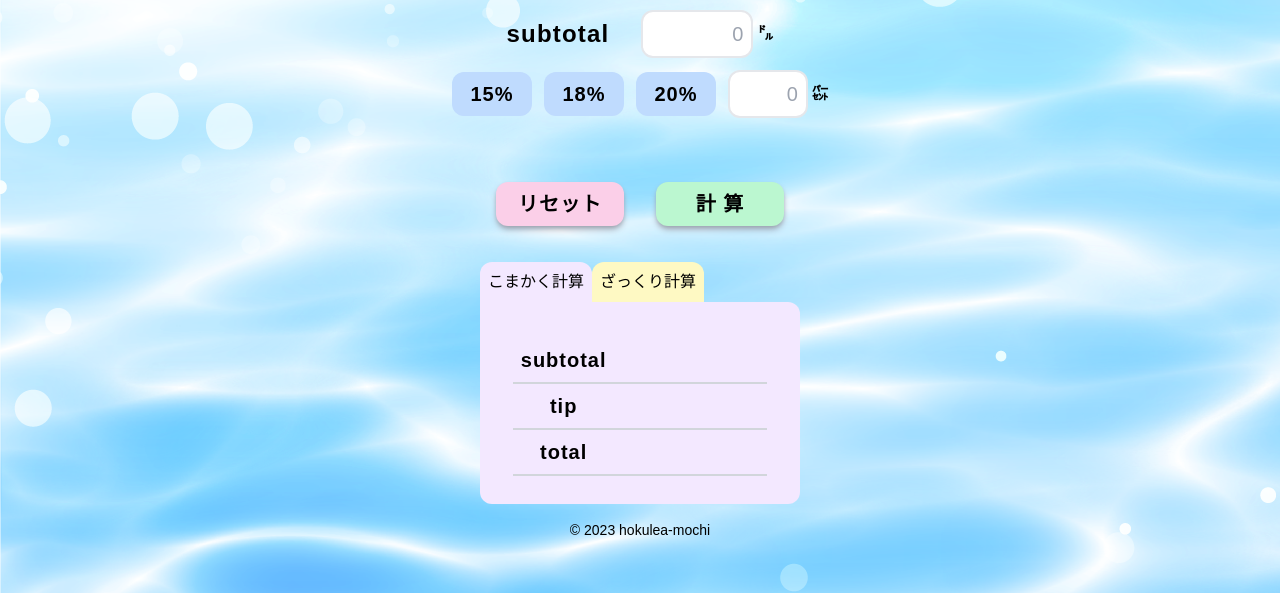
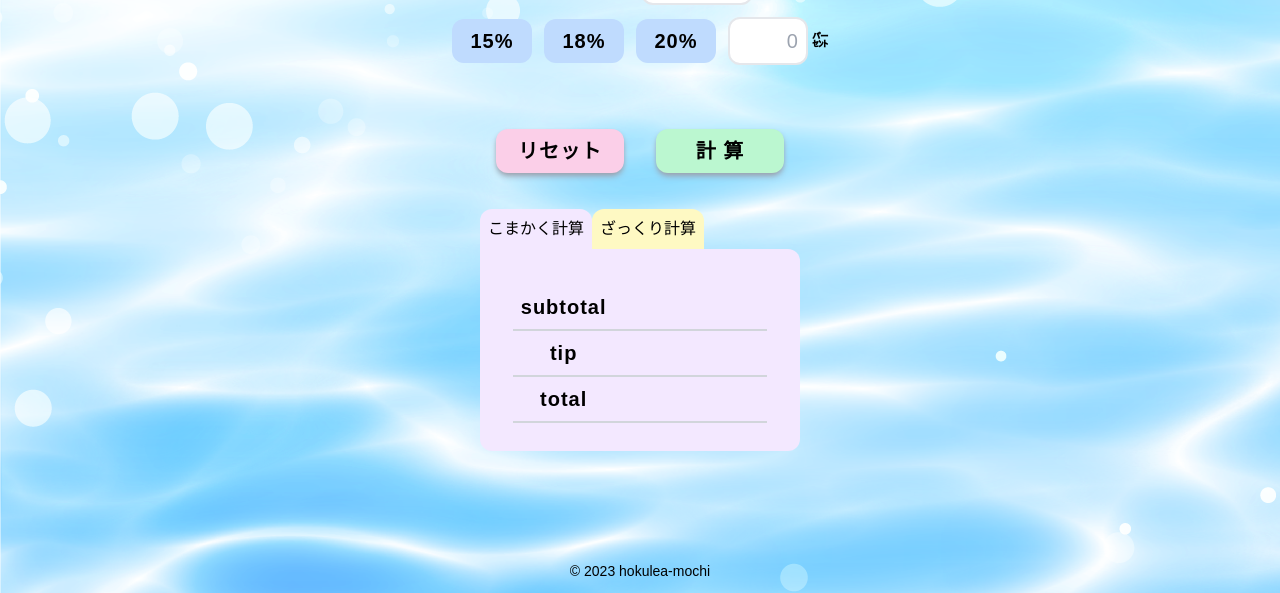
Before and after one commit to nyapteros/tip-calculator, a website: page index.html in a window 1280 px wide. Shown: the part 207-800 px from the top of the page. Drawn offline with Linux system fonts and the light colour scheme; a web font is replaced by a local one.

Commit message:
フッター修正

```diff
--- a/index.html
+++ b/index.html
@@ -12,9 +12,9 @@
     <link rel="apple-touch-icon" sizes="180x180" href="images/apple-touch-icon.png">
 </head>
 
-<body class="h-screen flex flex-col justify-center items-center font-google bg-wave">
+<body class="h-screen flex flex-col items-center font-google bg-wave relative">
 
-<section class="container flex flex-col items-center mb-4">
+<section class="container flex flex-col items-center">
   <!-- タイトル表示 -->
   <div class="pc:w-11/12 tb:w-11/12 sp:w-full flex items-center justify-between pc:my-4 tb:my-6 sp:my-8 py-1 pc:px-20 tb:px-1">
     <img src="images/hibiscus2.png" class="pc:w-40 tb:w-32 sp:w-14 scale-x-[-1]" alt="ハイビスカス">
@@ -107,8 +107,8 @@
   <!-- 結果部分終わり -->
 </section>
 
-<footer class="container">
-  <p class="text-sm text-center">&copy; 2023 hokulea-mochi</p>
+<footer class="absolute bottom-3 text-sm">
+  <p>&copy; 2023 hokulea-mochi</p>
 </footer>
 
 <script>
```
Also changed, not shown: dist/output.css.
